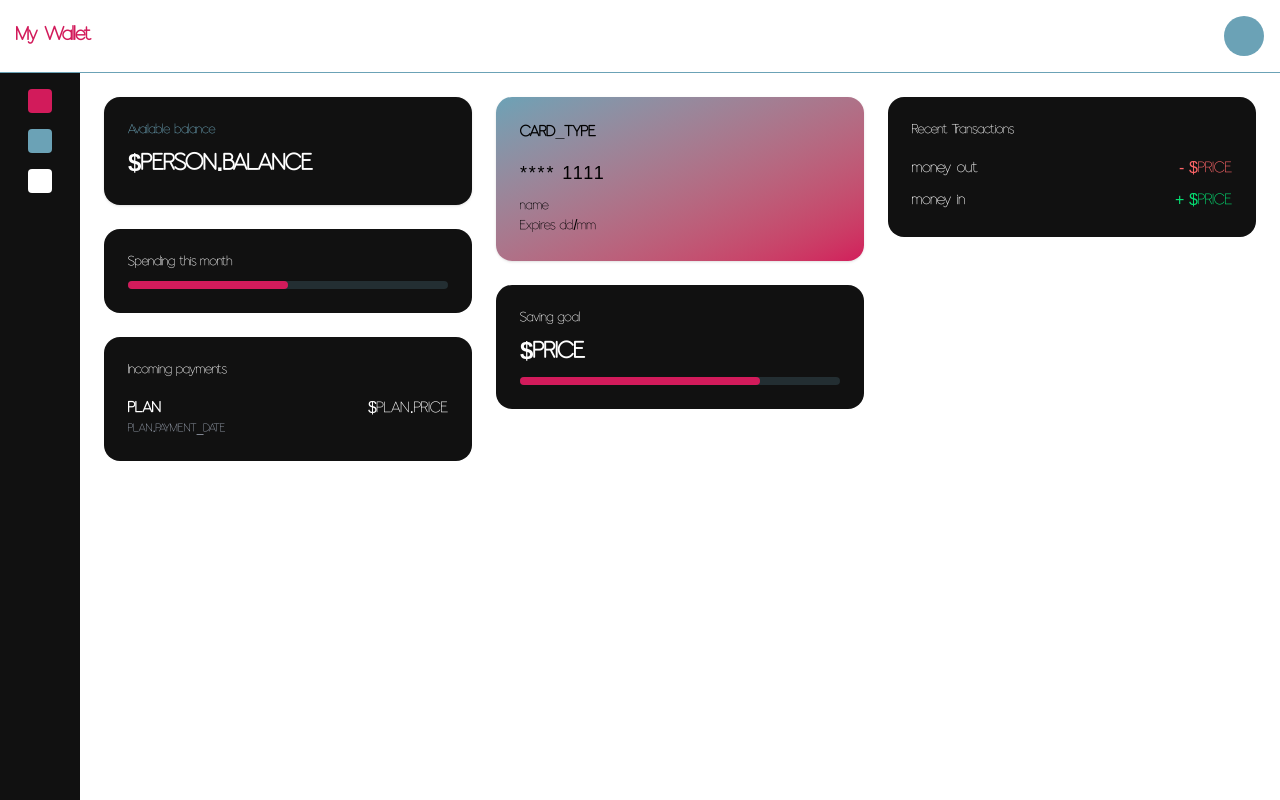
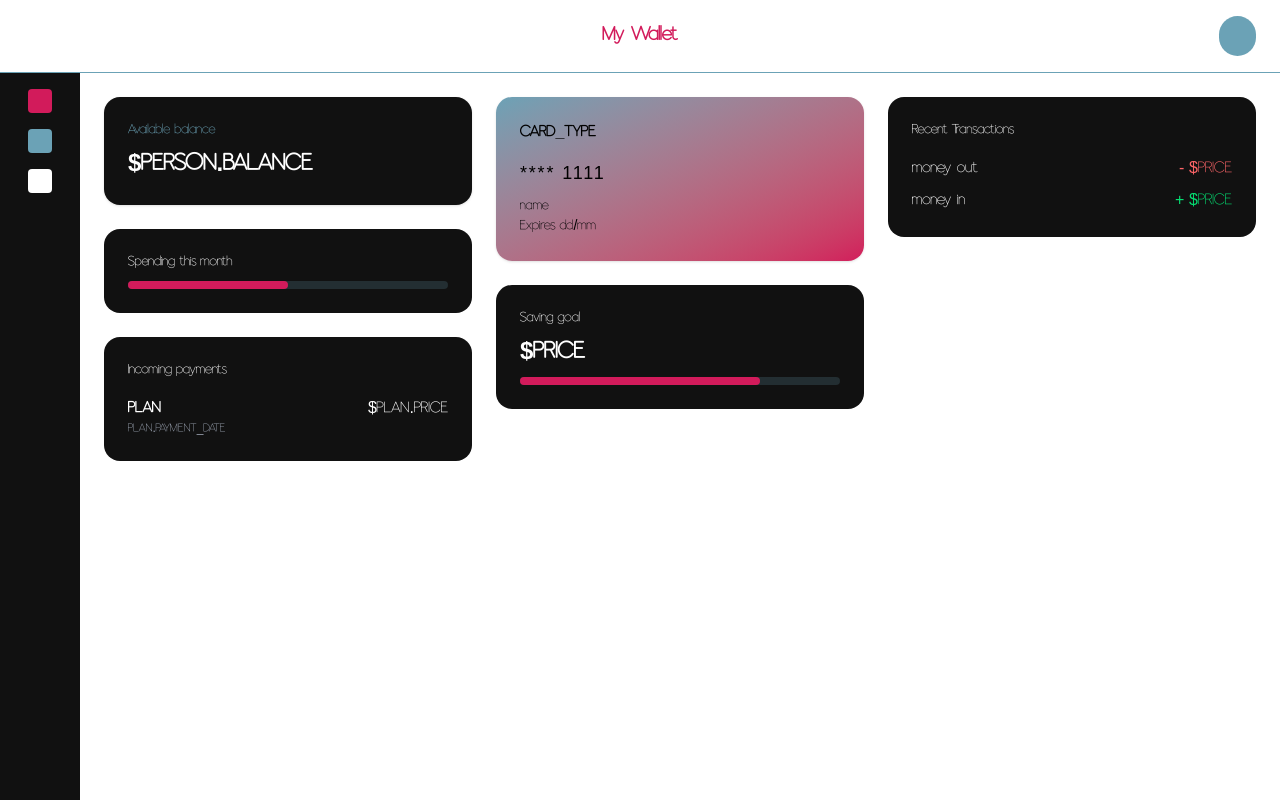
Before and after one commit to LazVeiga/oura-project, a Next.js app: page / in a window 1280 px wide. Built offline with nearby package versions, Linux system fonts and the light colour scheme.

Commit message:
feature: adding adjustments

```diff
--- a/src/components/Header.tsx
+++ b/src/components/Header.tsx
@@ -1,8 +1,17 @@
+import {FontAwesomeIcon} from "@fortawesome/react-fontawesome";
+import {faBell} from "@fortawesome/free-solid-svg-icons";
+
 export default function Header() {
     return (
-        <header className="flex items-center justify-between p-4 border-b border-[#6BA2B6]">
-            <h1 className="text-xl font-bold text-[#D21B5B]">My Wallet</h1>
-            <div className="w-10 h-10 rounded-full bg-[#6BA2B6]" />
+        <header className="flex items-center justify-between px-6 py-4 border-b border-[#6BA2B6]">
+            <div className="w-16"/>
+
+            <h1 className="text-xl font-bold text-[#D21B5B] text-center flex-1">My Wallet</h1>
+
+            <div className="flex items-center gap-4 w-16 justify-end">
+                <FontAwesomeIcon icon={faBell} className="text-white text-xs"/>
+                <div className="w-10 h-10 rounded-full bg-[#6BA2B6]"/>
+            </div>
         </header>
     );
 }
```
